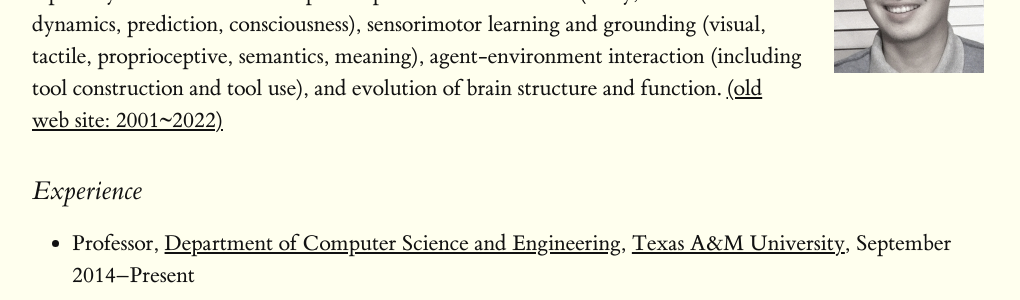
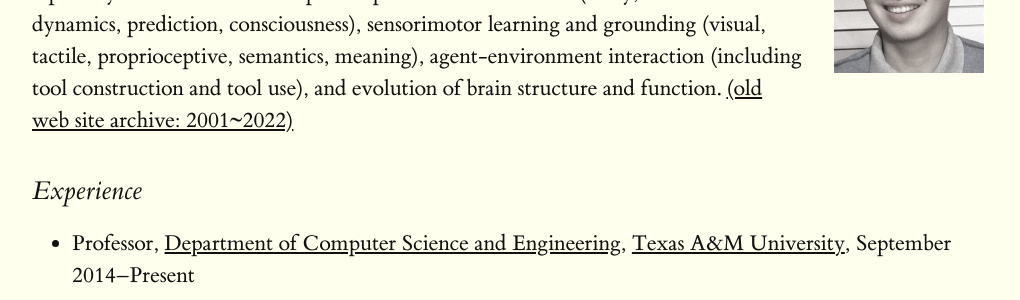
Before and after one commit to yschoe/yschoe.github.io, a Jekyll site: the page built from index.md, in a window 1280 px wide. Shown: the part 505-805 px from the top of the page, without its empty margins (128-1148 px from the left). Built offline with Jekyll 4.4.1, drawn with Linux system fonts in a browser that asks for light colours.

Commit message:
minor fixes

```diff
--- a/index.md
+++ b/index.md
@@ -8,7 +8,7 @@ permalink: /
 
 I am a professor in the Department of Computer Science and
 Engineering at Texas A&amp;M University. My research is broadly in computational neuroscience, brain imaging and analysis, neuroevolution, and neural networks (deep learning).
-I am especially interested in the temporal aspects of brain function (delay, internal brain dynamics, prediction, consciousness), sensorimotor learning and grounding (visual, tactile, proprioceptive, semantics, meaning), agent-environment interaction (including tool construction and tool use), and evolution of brain structure and function. [(old web site: 2001~2022)](http://people.engr.tamu.edu/choe/index-old.html)
+I am especially interested in the temporal aspects of brain function (delay, internal brain dynamics, prediction, consciousness), sensorimotor learning and grounding (visual, tactile, proprioceptive, semantics, meaning), agent-environment interaction (including tool construction and tool use), and evolution of brain structure and function. [(old web site archive: 2001~2022)](http://people.engr.tamu.edu/choe/index-old.html)
 
 ### Experience
 * Professor, [Department of Computer Science and Engineering](https://www.cs.tamu.edu), [Texas A&M University](https://www.tamu.edu), September 2014–Present
```
Also changed, not shown: pub_topic.md (+1 -1 lines).
